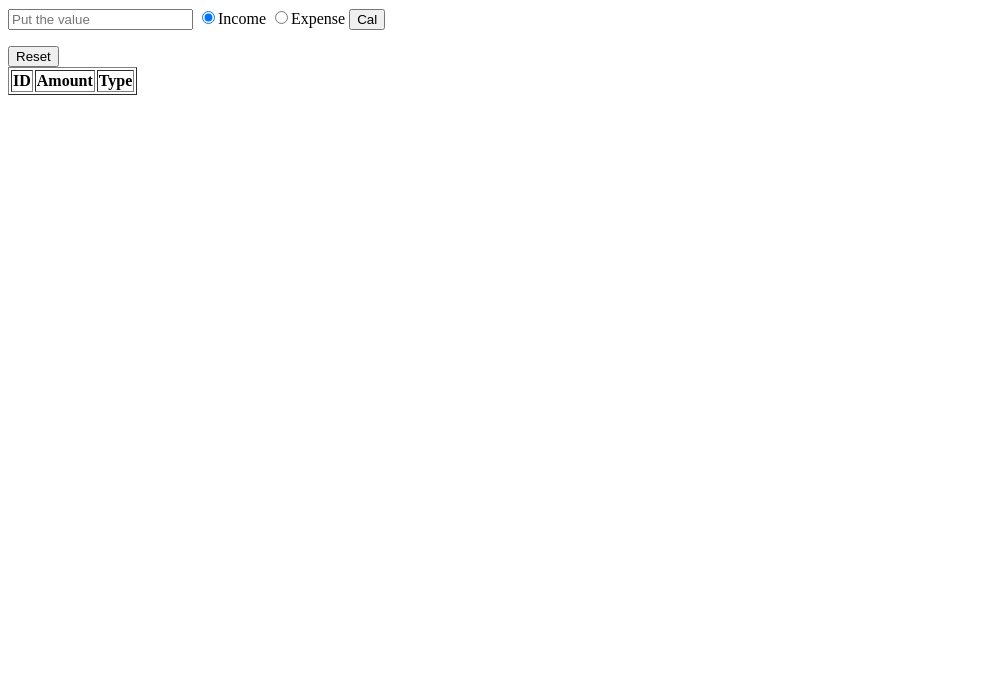
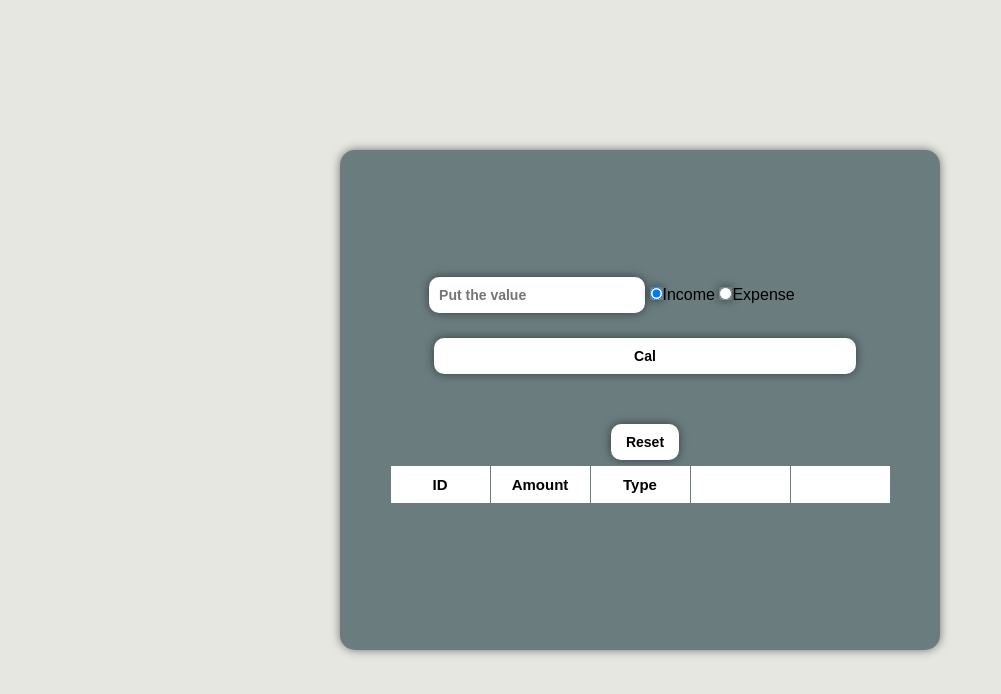
Before and after one commit to DeuryZ/proyecto, a plain HTML site: page index.html in a window 1280 px wide. Shown: the whole page, without its empty margins (0-1001 px from the left). Drawn offline with Linux system fonts and the light colour scheme; no server answers.

Commit message:
feat: :lipstick: Se agrego css

```diff
--- a/index.html
+++ b/index.html
@@ -10,6 +10,7 @@
 <body>
 <header></header>
     <main>
+        <section>
             <form class="contMain" >
                 <input type="number" name="amount" placeholder="Put the value" required>
                 <input type="radio" name="type" value="in"checked><label>Income</label>
@@ -30,18 +31,22 @@
                     <input type="submit" value="Send" class="send" data-id="${res[i].id}">
                 </form>
             </div>
-        <div>    <table border="solid">
+            <div>
+                <table border="solid">
                 <thead>
                     <tr>
                         <th>ID</th>
                         <th>Amount</th>
                         <th>Type</th>
+                        <th> </th>
+                        <th> </th>
                     </tr>
                 </thead>
                 <tbody id="myData">
                 </tbody>
             </table>
             </div>
+        </section>
     </main>
 </body>
 </html>
--- a/style.css
+++ b/style.css
@@ -1,3 +1,113 @@
+*{
+    margin: 0;
+    padding: 0;
+    box-sizing: border-box;
+    font-family: 'Poppins', sans-serif;
+}
+main{
+    width: 100%;
+    min-height: 100vh;
+    height: fit-content;
+    display: flex;
+    justify-content: center;
+    align-items: center;
+    background: #e6e7e1;
+}
+section{
+    width: 600px;
+    height: fit-content;
+    min-height: 500px;
+    background: #6a7c7e;
+    border-radius: 15px;
+    display: flex;
+    justify-content: center;
+    align-items: center;
+    flex-direction: column;
+    box-shadow: 0 0 10px rgba(0,0,0,0.5);
+    padding: 40px;
+    box-sizing: border-box;
+    position: relative;
+    margin: 40px;
+}
+table{
+    width: 100%;
+    border-collapse: collapse;
+    margin-bottom: 20px;
+
+}
+thead{
+    background: #fff;
+    color: #000000;
+    font-weight: bold;
+
+}
+tr{
+    border: 1px solid #6a7c7e;
+}
+td{
+    padding: 10px;
+    text-align: center;
+    font-size: 14px;
+    color: #fff;
+    font-weight: 500;
+
+}
+th{
+    padding: 10px;
+    text-align: center;
+    font-size: 15px;
+    font-weight: 600;
+    width: 100px;
+
+}
+tbody th:nth-child(n){
+    background-color: #fff;
+
+}
+input{
+    padding: 10px;
+    border-radius: 10px;
+    border: none;
+    outline: none;
+    box-shadow: 0 0 10px rgba(0,0,0,0.5);
+    margin-bottom: 20px;
+    font-size: 14px;
+    color: #000000;
+    font-weight: 600;
+
+}
+[type="submit"],[type="button"]{
+    background: #fff;
+    color: #000000;
+    font-weight: 600;
+    cursor: pointer;
+    transition: 0.3s;
+    border-radius: 10px;
+    padding: 10px;
+    font-size: 14px;
+    box-shadow: 0 0 10px rgba(0,0,0,0.5);
+    margin: 5px;
+    width: 100%;
+    border: none;
+    outline: none;
+}
+
+.contResult{
+    width: 100%;
+    height: 100%;
+    display: flex;
+    justify-content: center;
+    align-items: center;
+    flex-direction: column;
+    box-sizing: border-box;
+    position: relative;
+    margin: 20px;
+}
+.contResult p{
+    color: #fff;
+    font-size: 20px;
+    font-weight: 600;
+}
 .contUpdate{
     display: none;
 }
```
Lines whose indentation alone changed are shown as unchanged.
